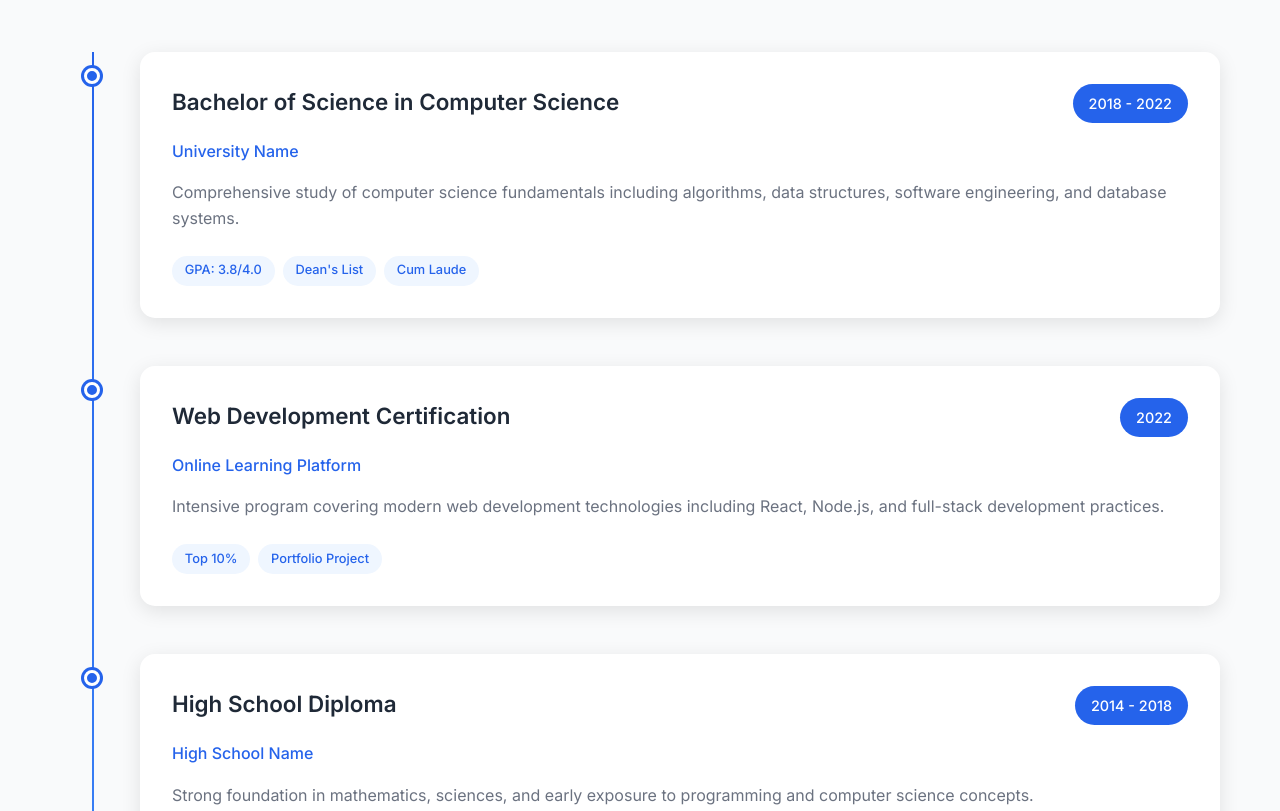
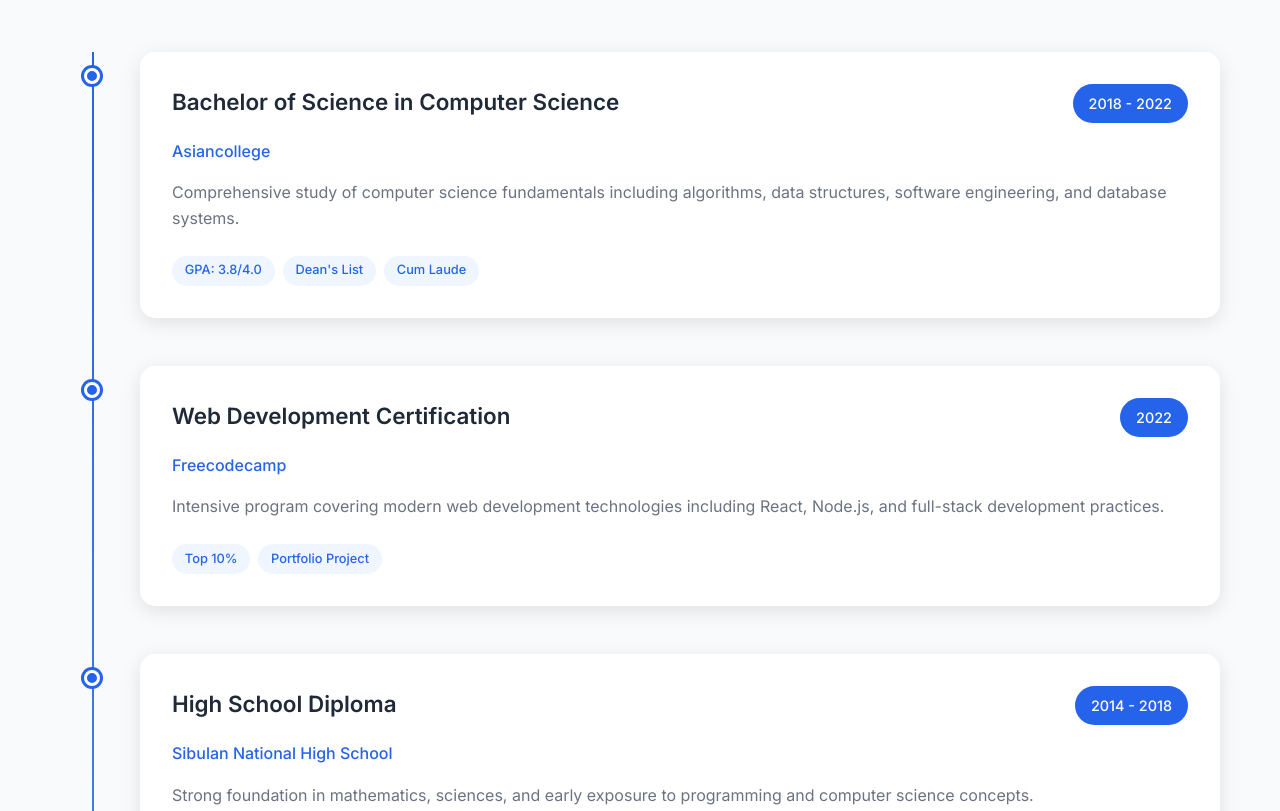
Before and after one commit to DeejayCats/Login, a plain HTML site: page index.html in a window 1280 px wide. Shown: the part 4260-5071 px from the top of the page. Drawn offline with Linux system fonts and the light colour scheme.

Commit message:
Update index.html

```diff
--- a/index.html
+++ b/index.html
@@ -266,7 +266,7 @@
                                     <h3 class="degree">Bachelor of Science in Computer Science</h3>
                                     <span class="year">2018 - 2022</span>
                                 </div>
-                                <p class="institution">University Name</p>
+                                <p class="institution">Asiancollege</p>
                                 <p class="description">
                                     Comprehensive study of computer science fundamentals including
                                     algorithms, data structures, software engineering, and database systems.
@@ -288,7 +288,7 @@
                                     <h3 class="degree">Web Development Certification</h3>
                                     <span class="year">2022</span>
                                 </div>
-                                <p class="institution">Online Learning Platform</p>
+                                <p class="institution">Freecodecamp</p>
                                 <p class="description">
                                     Intensive program covering modern web development technologies
                                     including React, Node.js, and full-stack development practices.
@@ -309,7 +309,7 @@
                                     <h3 class="degree">High School Diploma</h3>
                                     <span class="year">2014 - 2018</span>
                                 </div>
-                                <p class="institution">High School Name</p>
+                                <p class="institution">Sibulan National High School</p>
                                 <p class="description">
                                     Strong foundation in mathematics, sciences, and early exposure
                                     to programming and computer science concepts.
```
